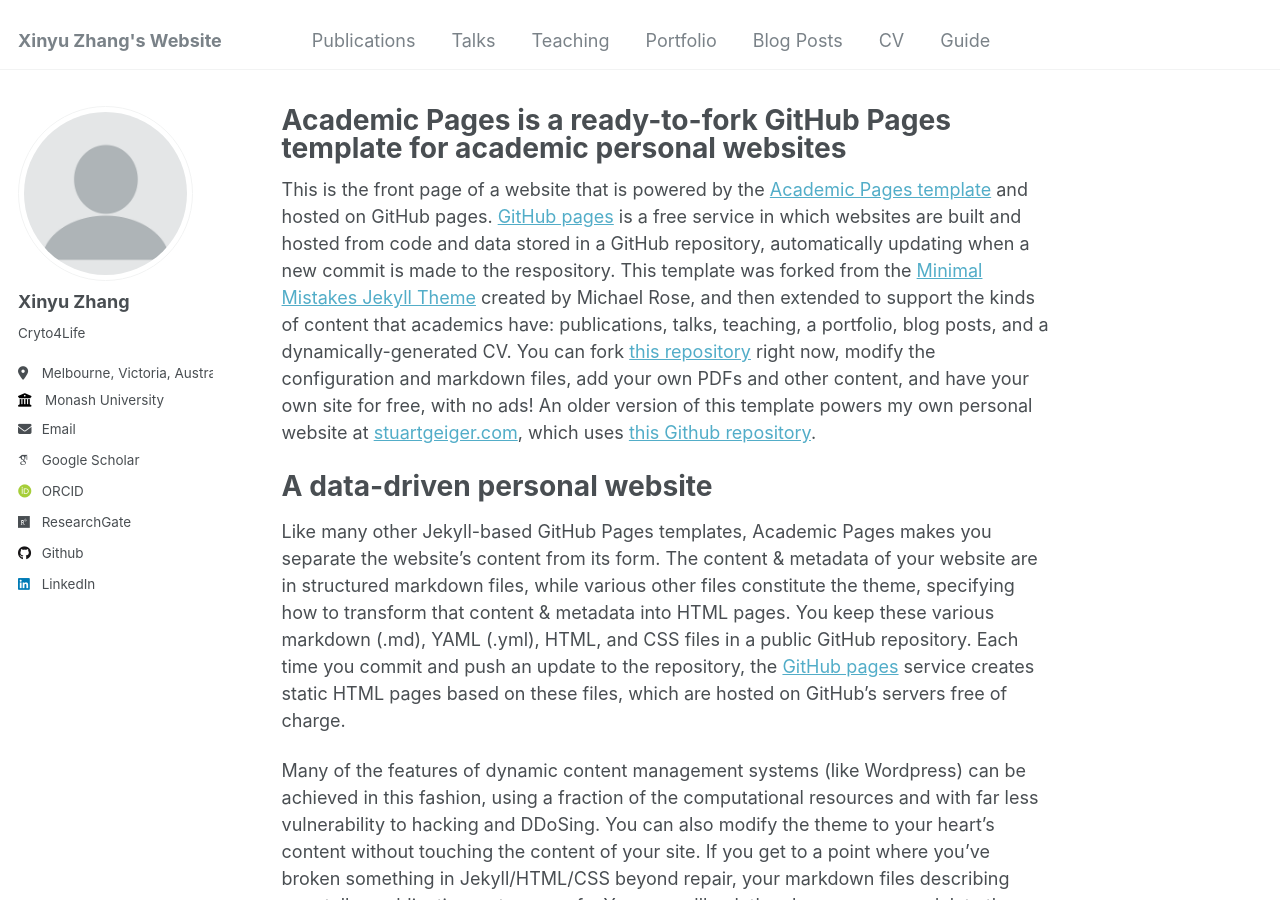
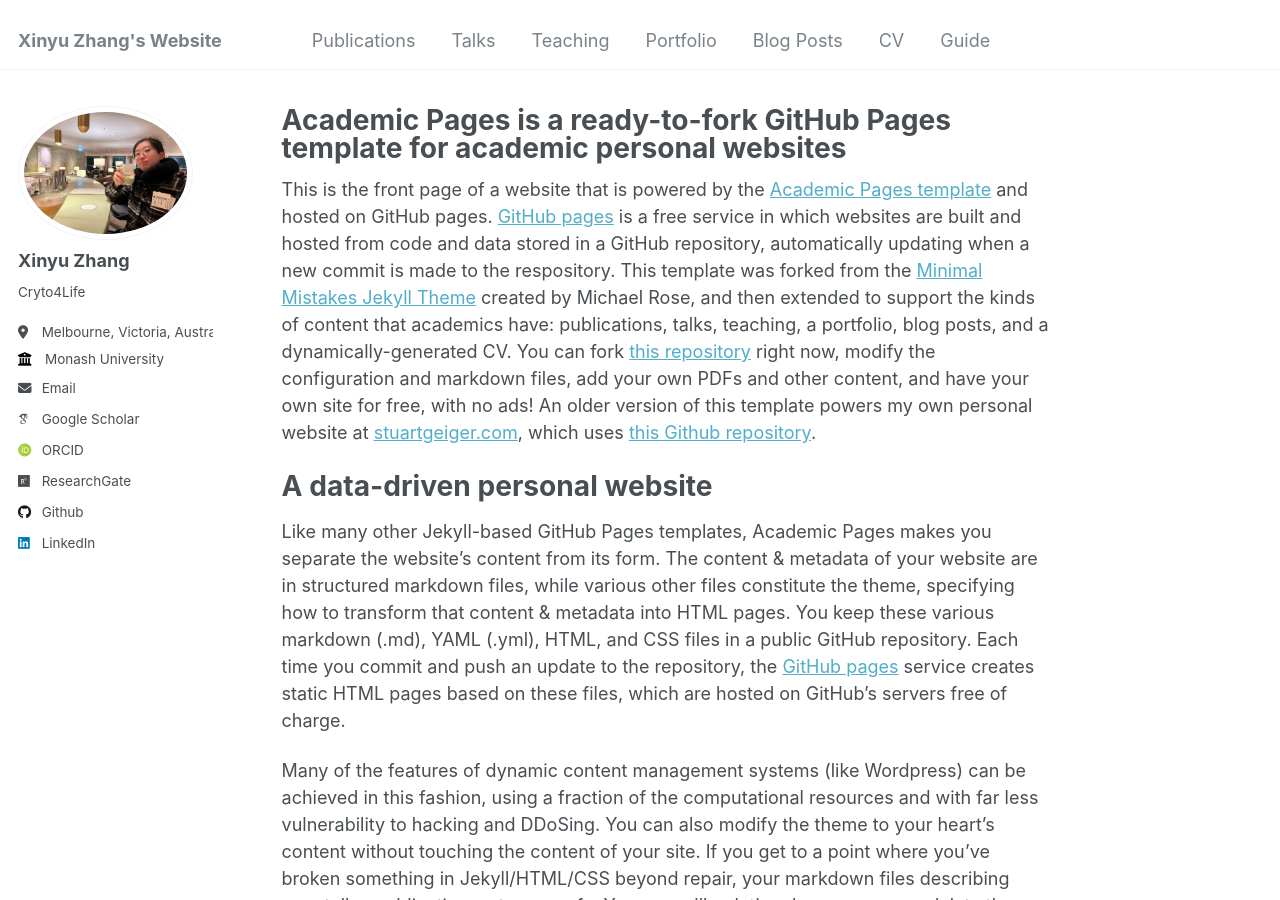
Before and after one commit to cryptome-xyz/cryptome-xyz.github.io, a Jekyll site: the page built from _pages/about.md, in a window 1280 px wide and 900 px high. Built offline with Jekyll 4.4.1, drawn with Linux system fonts in a browser that asks for light colours; some web fonts are replaced.

Commit message:
Update _config.yml

```diff
--- a/_config.yml
+++ b/_config.yml
@@ -21,7 +21,7 @@
 #               Additional customization can be done by editing /_includes/author-profile.html
 author:
   # Biographic information
-  avatar           : "profile.png"
+  avatar           : "my_picture.jpg"
   name             : "Xinyu Zhang"
   pronouns         : # example: "she/her"
   bio              : "Cryto4Life"
@@ -57,7 +57,7 @@
   #keybase          : # Username
   #instagram        : # Username
   #lastfm           : # Username
-  linkedin         : https://www.linkedin.com/in/xinyu-zhang-a1022a213
+  linkedin         : "xinyu-zhang-a1022a213"
   #mastodon         : # URL
   #medium           : # URL
   #pinterest        : # Username
```
